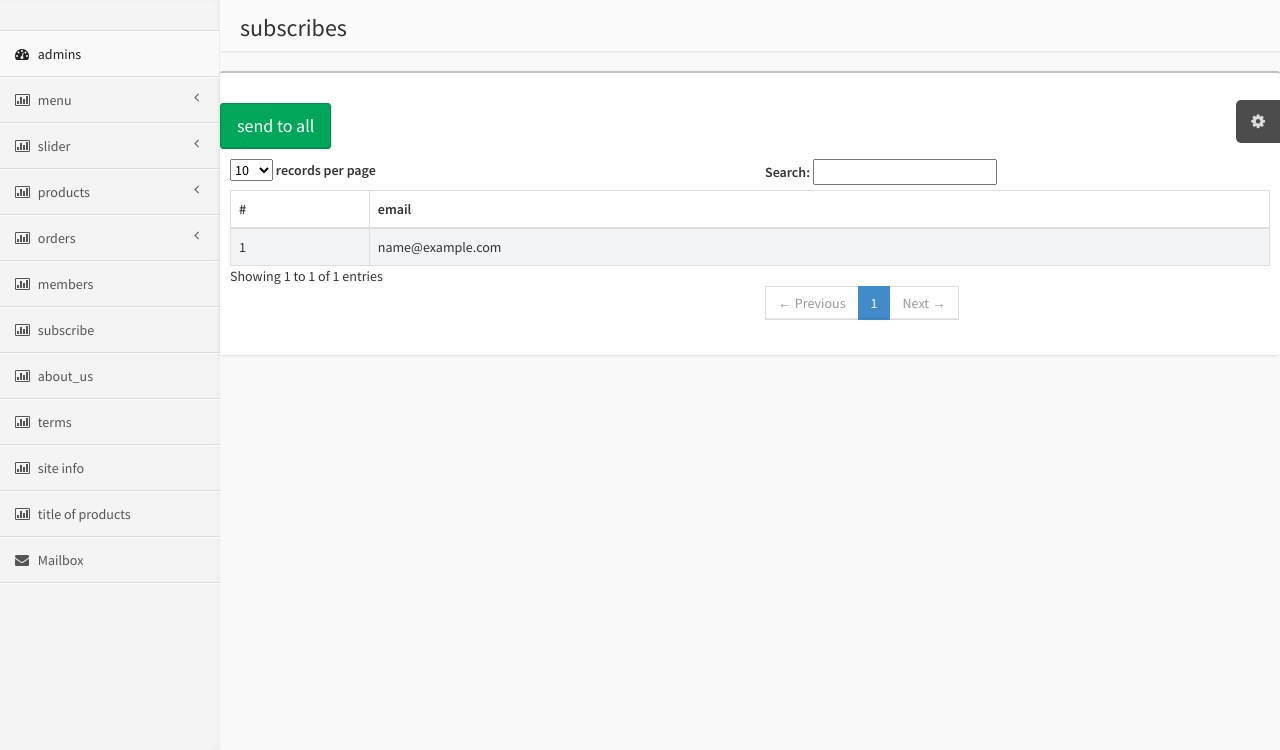
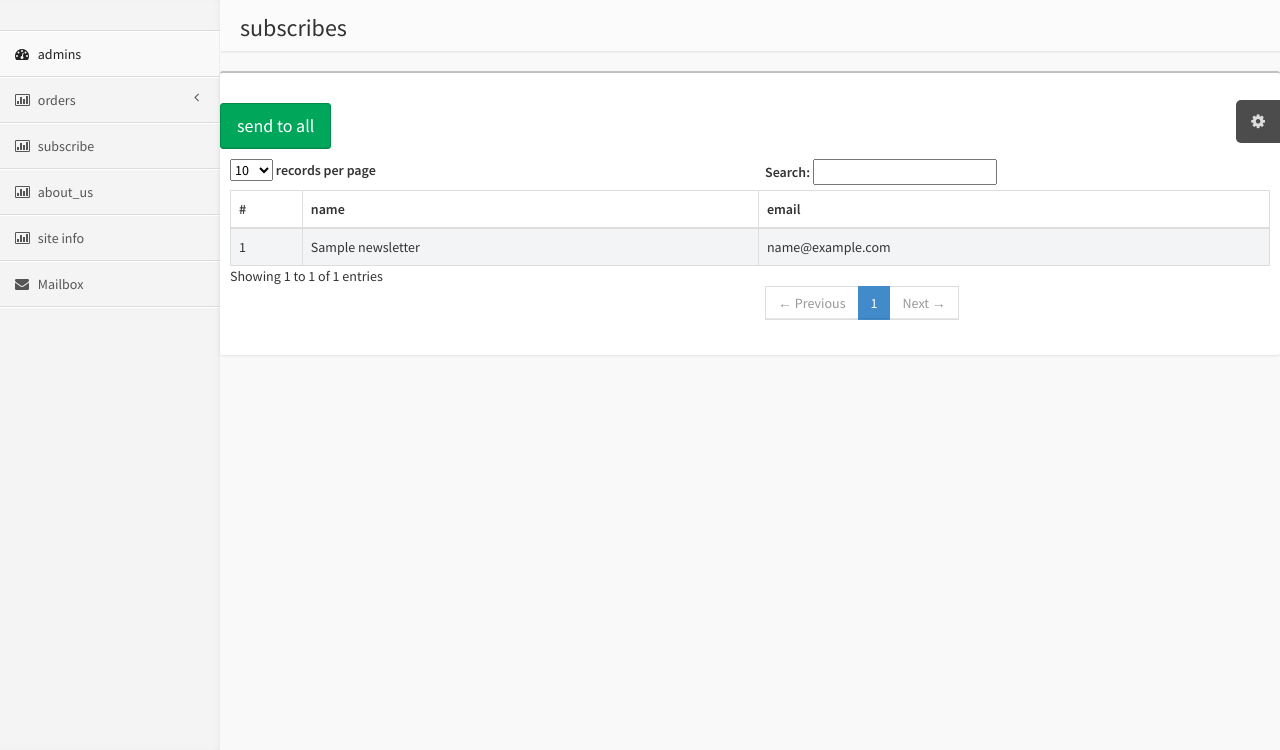
Before and after one commit to ahmedsammygeek/alumran, a PHP site: page /admin/show_subscribe.php in a window 1280 px wide. Shown: the part 50-800 px from the top of the page. Run offline with PHP 8.4, Linux system fonts and the light colour scheme; the visitor is signed in with stand-in values (Sample User, id 1); tables that the repository leaves empty or names only in its code hold one stand-in row (values such as "Sample post").

```diff
--- a/admin/add_mail.php
+++ b/admin/add_mail.php
@@ -1,3 +1,4 @@
+
 <?php session_start();
 require 'check_admin.php';
 /*
@@ -36,7 +37,7 @@ if (!$up) {
 /*
 get id for user
 */
-require 'connection.php';
+require '../connection/connection.php';
 $query = $conn->prepare("SELECT email FROM members WHERE id=?");
 $query->bindValue(1,$id,PDO::PARAM_INT);
 $query->execute();
--- a/admin/add_reply.php
+++ b/admin/add_reply.php
@@ -36,7 +36,7 @@ if (!$up) {
 /*
 get id for user
 */
-require 'connection.php';
+require '../connection/connection.php';
 $query = $conn->prepare("SELECT email FROM messages WHERE id=?");
 $query->bindValue(1,$id,PDO::PARAM_INT);
 $query->execute();
--- a/admin/addadmin.php
+++ b/admin/addadmin.php
@@ -15,7 +15,7 @@ foreach ($inputs as $key_input => $input_value) {
 extract($inputs);
 //put elements in variables
 $password=hash('ripemd160', "$password");
-include 'connection.php';
+require '../connection/connection.php';
 //conection with databasemet
 $sql="INSERT INTO admin VALUES('',?,?) ";
 $query=$conn->prepare($sql);
--- a/admin/check.php
+++ b/admin/check.php
@@ -14,11 +14,11 @@ if (isset($_POST['submit'])) {
 	/*
 	hash password
 	*/
-	// $password=hash('ripemd160', "$password");
+	$password=hash('ripemd160', "$password");
 	/*
 	chech admin info in database
 	*/
-	include 'connection.php';
+	include '../connection/connection.php';
 	$sql="SELECT * FROM admin WHERE user_name = '$userid' && password= '$password' " ;
 	$query=$conn->query($sql);
 	while ($result=$query->fetch(PDO::FETCH_ASSOC)) {
--- a/admin/deleteadmin.php
+++ b/admin/deleteadmin.php
@@ -1,11 +1,11 @@
-<?php
+<?php session_start();
 require 'check_admin.php';
 
 if (isset($_GET['msg'])) {
 	$id=$_GET['msg'];
 	//get the id of row we need to delete an put it variable ($id)
 }
-include 'connection.php';
+require '../connection/connection.php';
 //connection with database (met)
 $sql="DELETE FROM admin WHERE id='$id' ";
 $query=$conn->query($sql);
--- a/admin/deletemessage.php
+++ b/admin/deletemessage.php
@@ -2,7 +2,7 @@
 if (isset($_GET['id'])) {
 	$id=$_GET['id'];
 }
-require 'connection.php';
+require '../connection/connection.php';
 $sql="DELETE FROM messages WHERE id=$id ";
 $query=$conn->prepare($sql);
 if ($query->execute()) {
--- a/admin/edit_info.php
+++ b/admin/edit_info.php
@@ -63,7 +63,7 @@ require 'sidebar.php';
                 /*
                 select menu name in this id
                 */
-                require 'connection.php';
+                require '../connection/connection.php';
                 $query = $conn->prepare("SELECT * FROM site_info WHERE id=?");
                 $query->bindValue(1,$id,PDO::PARAM_INT);
                 $query->execute();
--- a/admin/editabout.php
+++ b/admin/editabout.php
@@ -26,8 +26,8 @@ require 'sidebar.php';
         if (isset($_GET['id'])) {
          $id=$_GET['id'];
        }
-       require 'connection.php';
-       $query = $conn->query("SELECT * FROM about_us WHERE id=$id ");
+       require '../connection/connection.php';
+       $query = $conn->query("SELECT * FROM aboutus WHERE id=$id ");
        while ($result=$query->fetch(PDO::FETCH_ASSOC)) {
          extract($result);
        }
--- a/admin/message.php
+++ b/admin/message.php
@@ -63,8 +63,8 @@ require 'sidebar.php';
 										<th>REPLY</th>
 									</tr>
 									<?php
-									require 'connection.php';
-									$sql="SELECT * FROM messages";
+									require '../connection/connection.php';
+									$sql="SELECT * FROM booking";
 									$query=$conn->query($sql);
 									$i=1;
 									while ($result=$query->fetch(PDO::FETCH_ASSOC)) {
--- a/admin/orders.php
+++ b/admin/orders.php
@@ -2,7 +2,7 @@
 
 require 'sidebar.php';
 require 'check_admin.php';
-require 'connection.php';
+require '../connection/connection.php';
 ?>
 <!-- Content Header (Page header) -->
 <section class="content-header">
--- a/admin/show_subscribe.php
+++ b/admin/show_subscribe.php
@@ -2,7 +2,7 @@
 
 require 'sidebar.php';
 require 'check_admin.php';
-require 'connection.php';
+require '../connection/connection.php';
 ?>
 <!-- Content Header (Page header) -->
 <section class="content-header">
@@ -27,57 +27,24 @@ require 'connection.php';
                     <a href="send_mail_all.php" class="btn btn-success btn-lg">send to all</a>
 
                     <div class="box-body table-responsive">
-
-                        <?php
-                        if (isset($_GET['msg'])) {
-        //if exist msg in link get this message and do defferent action in every case and show alert
-
-                            switch ($_GET['msg']) {
-
-                                case 'error':
-            //this case error in sql request to delete this data
-                                echo '<div class="alert alert-danger alert-dismissable">
-                                <i class="fa fa-ban"></i>
-                                <button type="button" class="close" data-dismiss="alert" aria-hidden="true">×</button>
-                                <b>Alert!</b>   an error in your delete please try again.
-                                </div>';
-                                break;
-                                case 'deleted':
-            //this case data deleted successful
-                                echo '<div class="alert alert-success alert-dismissable">
-                                <i class="fa fa-check"></i>
-
-                                <b>Alert!</b> data deleted successfully.
-                                </div>' ;
-                                break;
-
-
-                                default:
-
-                                break;
-                            }
-                        }
-
-
-                        ?>
-
-
                         <table id="example1" class="table table-bordered table-striped">
                             <thead>
                                 <tr>
                                     <th>#</th>
+                                    <th>name</th>
                                     <th>email</th>
 
                                 </tr>
                             </thead>
                             <tbody>
                                 <?php
-                                $query = $conn->prepare("SELECT * FROM news_letter");
+                                $query = $conn->prepare("SELECT * FROM newsletter");
                                 $query->execute();
                                 $i = 1;
                                 while ($result = $query->fetch(PDO::FETCH_OBJ)) {
                                     echo '<tr>
                                     <td>'.$i.'</td>
+                                    <td>'.$result->name.'</td>
                                     <td>'.$result->email.'</td>
                                     </tr>';
                                     $i++;
--- a/admin/showadmin.php
+++ b/admin/showadmin.php
@@ -46,7 +46,7 @@ require 'sidebar.php';
            }
          }
          ?>
-         <table id="example1" class="table table-hover">
+         <table id="example1" class="table table-bordered table-striped">
 
           <thead>
            <tr>
@@ -59,7 +59,7 @@ require 'sidebar.php';
         <tbody>
 
           <?php
-          include 'connection.php';
+          require '../connection/connection.php';
                 //connection with database (met)
           $sql="SELECT * FROM admin ";
           $query=$conn->query($sql);
--- a/admin/sidebar.php
+++ b/admin/sidebar.php
@@ -84,39 +84,7 @@ if(!isset($_SESSION['logged']) || $_SESSION['logged'] != 'true') {
                                     <i class="fa fa-dashboard"></i> <span>admins</span>
                                 </a>
                             </li>
-                            <li class="treeview">
-                                <a href="#">
-                                    <i class="fa fa-bar-chart-o"></i>
-                                    <span>menu</span>
-                                    <i class="fa fa-angle-left pull-right"></i>
-                                </a>
-                                <ul class="treeview-menu">
-                                    <li><a href="show_menu.php"><i class="fa fa-angle-double-right"></i> menu </a></li>
-                                    <li><a href="menu.php"><i class="fa fa-angle-double-right"></i> add menu</a></li>
-                                </ul>
-                            </li>
-                            <li class="treeview">
-                                <a href="#">
-                                    <i class="fa fa-bar-chart-o"></i>
-                                    <span>slider</span>
-                                    <i class="fa fa-angle-left pull-right"></i>
-                                </a>
-                                <ul class="treeview-menu">
-                                    <li><a href="showslider.php"><i class="fa fa-angle-double-right"></i> sliders </a></li>
-                                    <li><a href="slider.php"><i class="fa fa-angle-double-right"></i> add slider</a></li>
-                                </ul>
-                            </li>
-                            <li class="treeview">
-                                <a href="#">
-                                    <i class="fa fa-bar-chart-o"></i>
-                                    <span>products</span>
-                                    <i class="fa fa-angle-left pull-right"></i>
-                                </a>
-                                <ul class="treeview-menu">
-                                    <li><a href="products.php"><i class="fa fa-angle-double-right"></i> products </a></li>
-                                    <li><a href="add_product.php"><i class="fa fa-angle-double-right"></i> add product</a></li>
-                                </ul>
-                            </li>
+
 
                             <li class="treeview">
                                 <a href="#">
@@ -128,16 +96,6 @@ if(!isset($_SESSION['logged']) || $_SESSION['logged'] != 'true') {
                                     <li><a href="orders.php"><i class="fa fa-angle-double-right"></i> all orders </a></li>
                                     <li><a href="new_orders.php"><i class="fa fa-angle-double-right"></i> new orders </a></li>
                                 </ul>
-                            </li>
-
-
-                            <li>
-                                <a href="show_members.php">
-                                    <i class="fa fa-bar-chart-o"></i>
-                                    <span>members</span>
-
-                                </a>
-
                             </li>
                             <li>
                                 <a href="show_subscribe.php">
@@ -156,15 +114,6 @@ if(!isset($_SESSION['logged']) || $_SESSION['logged'] != 'true') {
 
                             </li>
                             <li>
-                                <a href="show_terms.php">
-                                    <i class="fa fa-bar-chart-o"></i>
-                                    <span>terms</span>
-
-                                </a>
-
-                            </li>
-
-                            <li>
                                 <a href="show_info.php">
                                     <i class="fa fa-bar-chart-o"></i>
                                     <span>site info</span>
@@ -172,17 +121,6 @@ if(!isset($_SESSION['logged']) || $_SESSION['logged'] != 'true') {
                                 </a>
 
                             </li>
-
-                            <li>
-                                <a href="title.php">
-                                    <i class="fa fa-bar-chart-o"></i>
-                                    <span>title of products</span>
-
-                                </a>
-
-                            </li>
-
-
                             <li>
                                 <a href="message.php">
                                     <i class="fa fa-envelope"></i> <span>Mailbox</span>
--- a/connection/connection.php
+++ b/connection/connection.php
@@ -1,6 +1,6 @@
 <?php
 try {
-	$conn=new PDO('mysql:host=localhost;dbname=alurman;charset=utf8','root','');
+	$conn=new PDO('mysql:host=localhost;dbname=alumran;charset=utf8','root','');
 	$conn->setAttribute(PDO::ATTR_ERRMODE,PDO::ERRMODE_EXCEPTION);
 	// if ($conn) {
 	// 	echo "conn yup";
```
Also changed, not shown: admin/add_mail_all.php (+29 -29 lines), admin/show_info.php (+9 -9 lines), admin/showabout.php (+22 -6 lines), admin/updateabout.php (+4 -4 lines), helpers/filetype.php (added, +9 -0 lines), helpers/filevalidate.php (added, +16 -0 lines).
